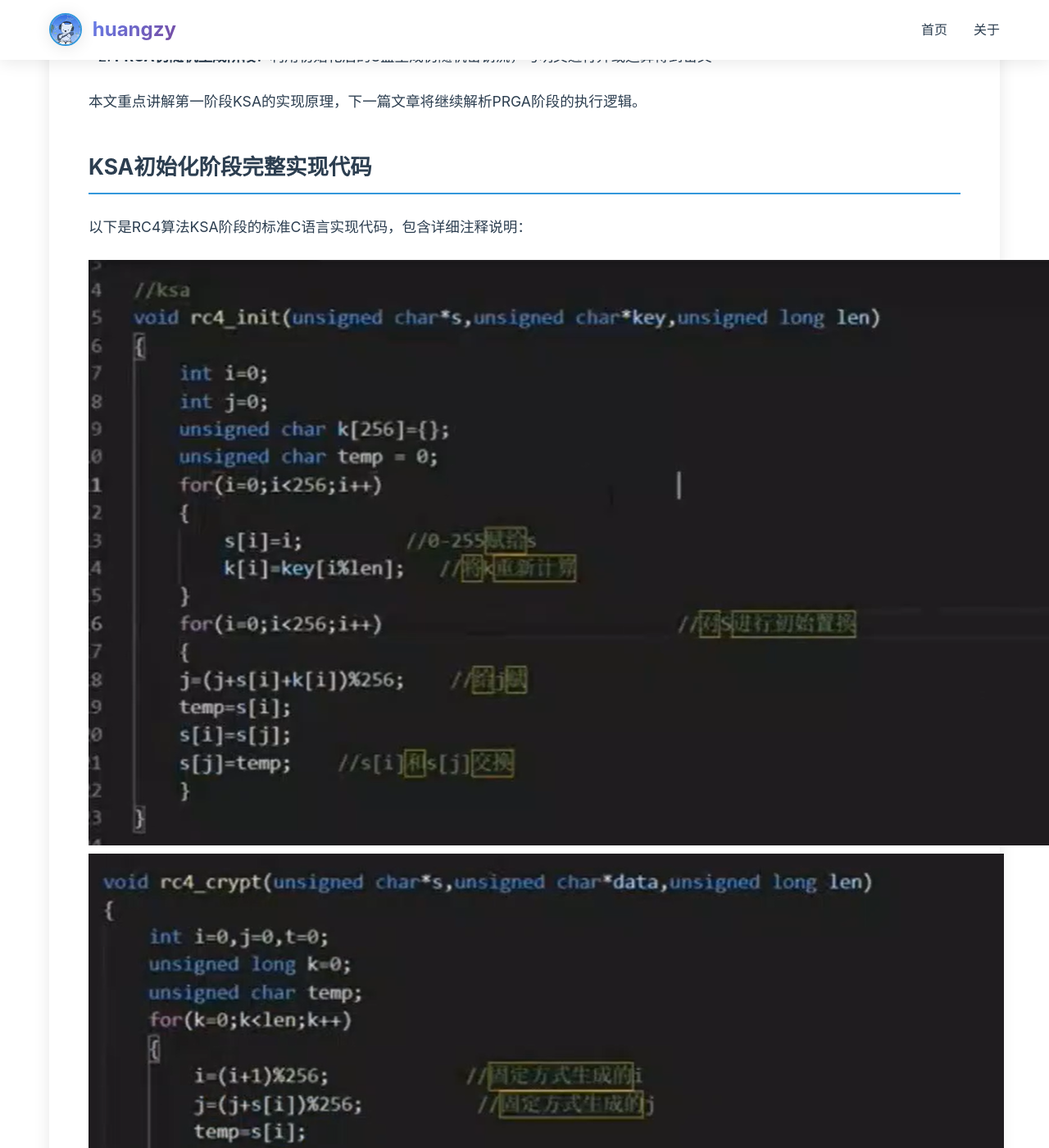
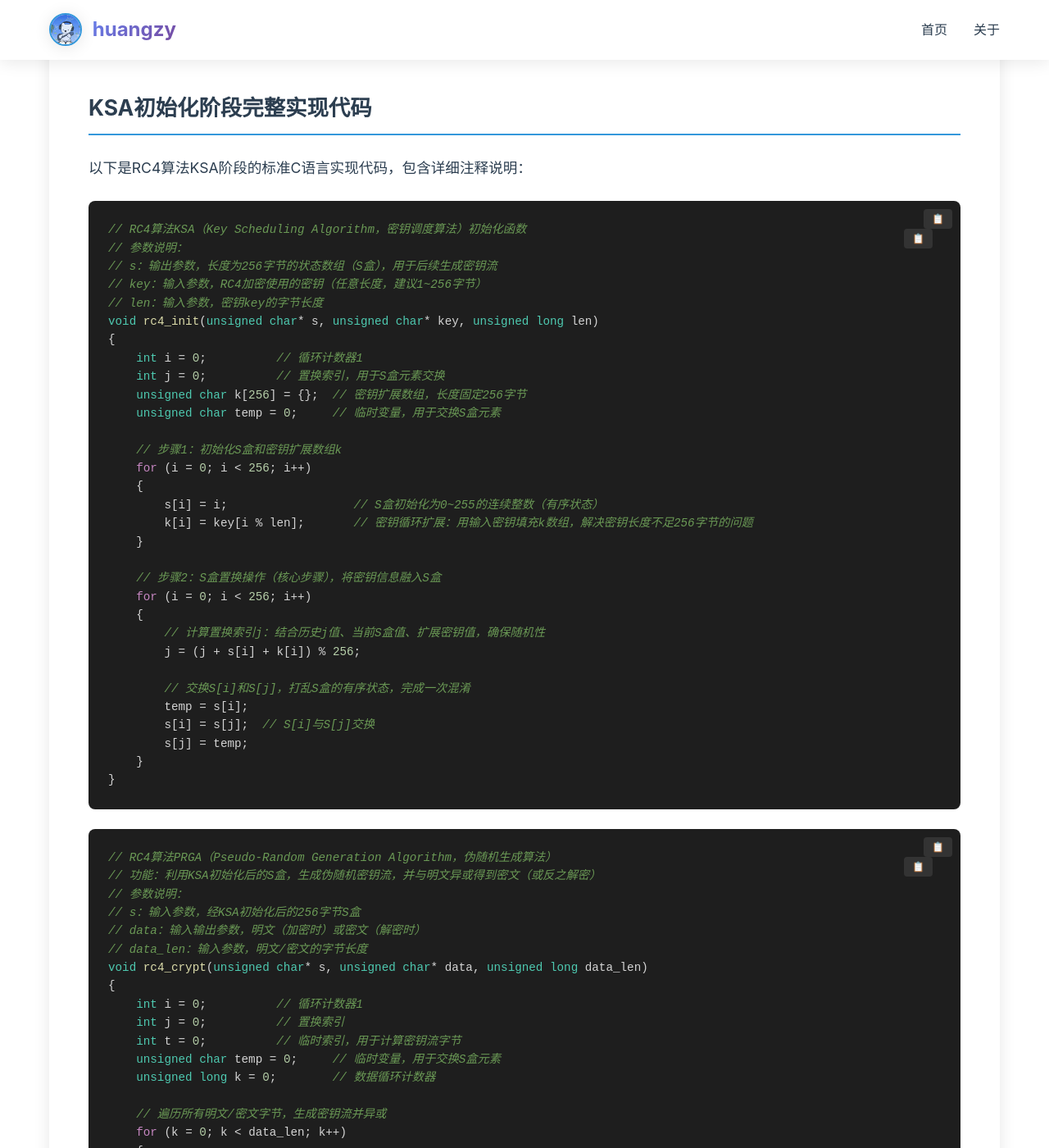
Before and after one commit to huangzy-hub/huangzy-hub.github.io, a Jekyll site: the page built from _posts/2025-12-1-RC4加密.md, in a window 1280 px wide and 1400 px high, scrolled down 875 px. Shown: the whole window at 82% size. Built offline with Jekyll 4.4.1, drawn with Linux system fonts in a browser that asks for light colours; our own code applies the rules of GitHub Pages for plain Markdown files; some of the changed text lies outside the part shown.

````diff
--- a/_posts/2025-12-1-RC4加密.md
+++ b/_posts/2025-12-1-RC4加密.md
@@ -23,8 +24,73 @@
 
 以下是RC4算法KSA阶段的标准C语言实现代码，包含详细注释说明：
 
-![RC4-KSA算法](/assets/images/posts/RC4_1.png)
-![RC4-KSA算法](/assets/images/posts/RC4_2.png)
+```c
+// RC4算法KSA（Key Scheduling Algorithm，密钥调度算法）初始化函数
+// 参数说明：
+// s：输出参数，长度为256字节的状态数组（S盒），用于后续生成密钥流
+// key：输入参数，RC4加密使用的密钥（任意长度，建议1~256字节）
+// len：输入参数，密钥key的字节长度
+void rc4_init(unsigned char* s, unsigned char* key, unsigned long len)
+{
+    int i = 0;          // 循环计数器1
+    int j = 0;          // 置换索引，用于S盒元素交换
+    unsigned char k[256] = {};  // 密钥扩展数组，长度固定256字节
+    unsigned char temp = 0;     // 临时变量，用于交换S盒元素
+
+    // 步骤1：初始化S盒和密钥扩展数组k
+    for (i = 0; i < 256; i++)
+    {
+        s[i] = i;                  // S盒初始化为0~255的连续整数（有序状态）
+        k[i] = key[i % len];       // 密钥循环扩展：用输入密钥填充k数组，解决密钥长度不足256字节的问题
+    }
+
+    // 步骤2：S盒置换操作（核心步骤），将密钥信息融入S盒
+    for (i = 0; i < 256; i++)
+    {
+        // 计算置换索引j：结合历史j值、当前S盒值、扩展密钥值，确保随机性
+        j = (j + s[i] + k[i]) % 256;
+
+        // 交换S[i]和S[j]，打乱S盒的有序状态，完成一次混淆
+        temp = s[i];
+        s[i] = s[j];  // S[i]与S[j]交换
+        s[j] = temp;
+    }
+}
+```
+
+```c
+// RC4算法PRGA（Pseudo-Random Generation Algorithm，伪随机生成算法）
+// 功能：利用KSA初始化后的S盒，生成伪随机密钥流，并与明文异或得到密文（或反之解密）
+// 参数说明：
+// s：输入参数，经KSA初始化后的256字节S盒
+// data：输入输出参数，明文（加密时）或密文（解密时）
+// data_len：输入参数，明文/密文的字节长度
+void rc4_crypt(unsigned char* s, unsigned char* data, unsigned long data_len)
+{
+    int i = 0;          // 循环计数器1
+    int j = 0;          // 置换索引
+    int t = 0;          // 临时索引，用于计算密钥流字节
+    unsigned char temp = 0;     // 临时变量，用于交换S盒元素
+    unsigned long k = 0;        // 数据循环计数器
+
+    // 遍历所有明文/密文字节，生成密钥流并异或
+    for (k = 0; k < data_len; k++)
+    {
+        // 更新索引i和j，维持S盒的动态混淆状态
+        i = (i + 1) % 256;
+        j = (j + s[i]) % 256;
+
+        // 交换S[i]和S[j]，进一步打乱S盒
+        temp = s[i];
+        s[i] = s[j];
+        s[j] = temp;
+
+        // 计算密钥流字节t，并与当前数据字节异或（加密/解密通用）
+        t = (s[i] + s[j]) % 256;
+        data[k] ^= s[t];
+    }
+}
+```
 
 ## KSA算法执行流程拆解
 
````
Also changed, not shown: other parts of _posts/2025-12-1-RC4加密.md (+3 -2 lines), _posts/2025-11-29-git-tutorial.md (+1 -1 lines), _posts/2025-11-30-image-example.md (+1 -1 lines).
